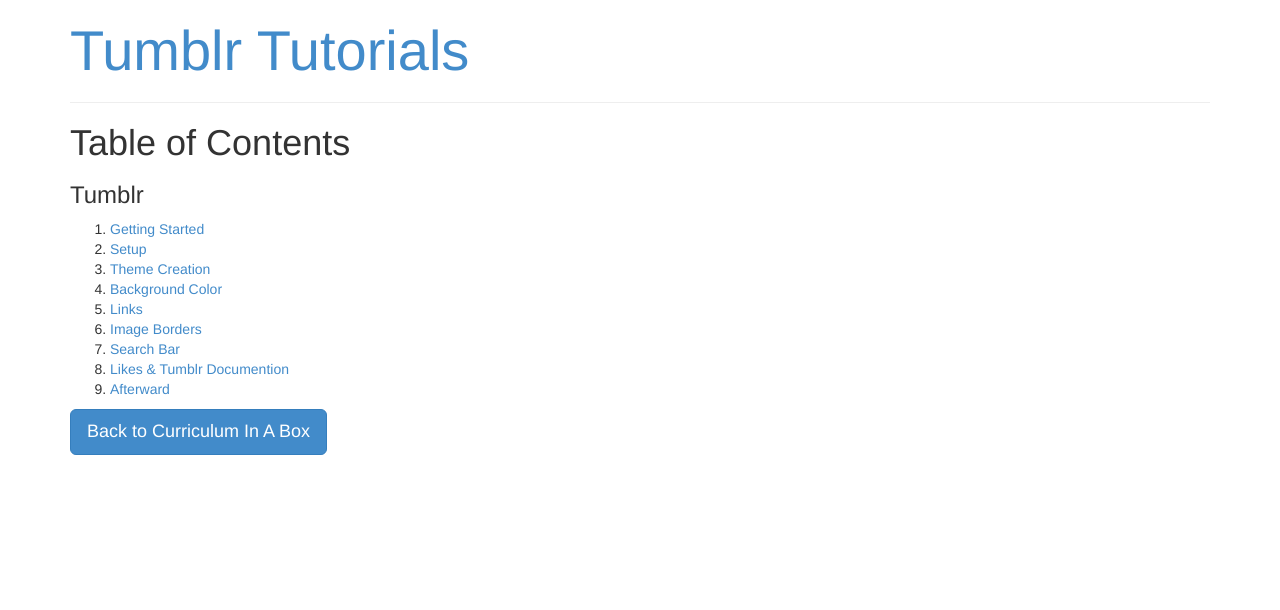
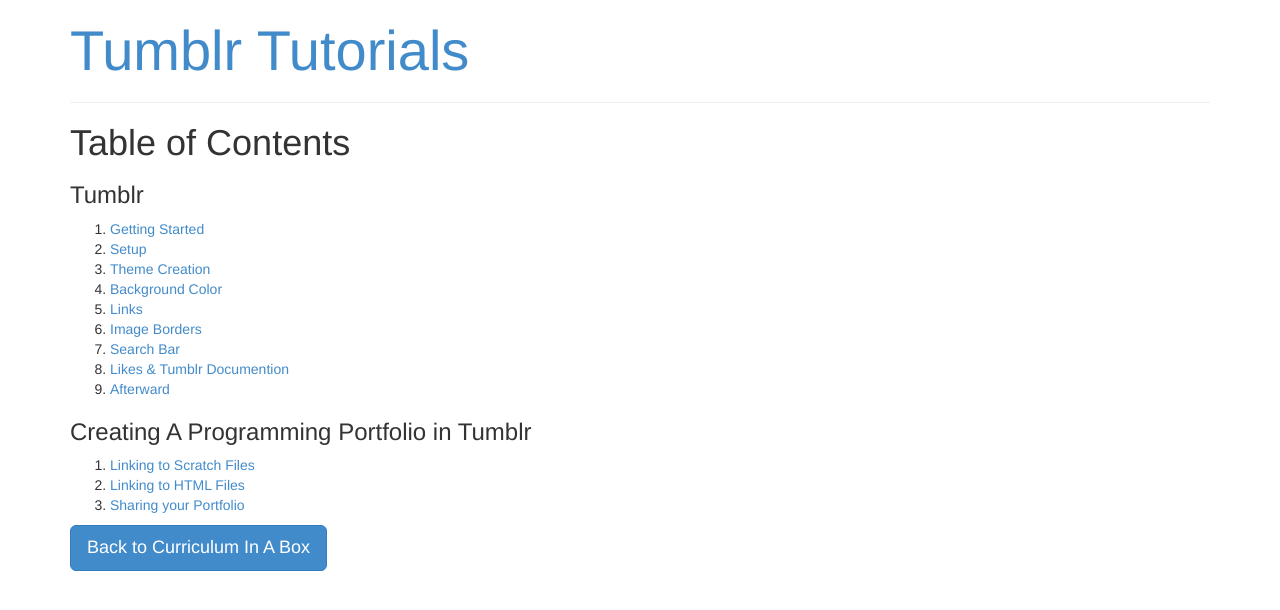
Before and after one commit to mcwic/tumblrtutorial, a Jekyll site: the page built from index.md, in a window 1280 px wide. Shown: the top 610 px of the page. Built offline with Jekyll 4.4.1, drawn with Linux system fonts in a browser that asks for light colours; Markdown is read by kramdown in place of the engine named in the settings.

Commit message:
updated index

```diff
--- a/index.md
+++ b/index.md
@@ -16,4 +16,9 @@ title: Tumblr Tutorial
 7. [Likes & Tumblr Documention](./contents/likes)
 8. [Afterward](./contents/afterward)
 
+### Creating A Programming Portfolio in Tumblr
+1. [Linking to Scratch Files](./contents/scratch)
+2. [Linking to HTML Files](./contents/html)
+3. [Sharing your Portfolio](./contents/sharing)
+
 <a href="http://mcwic.github.io/htmlblocks"><button type="button" class="btn btn-primary btn-lg">Back to Curriculum In A Box</button></a>
```
